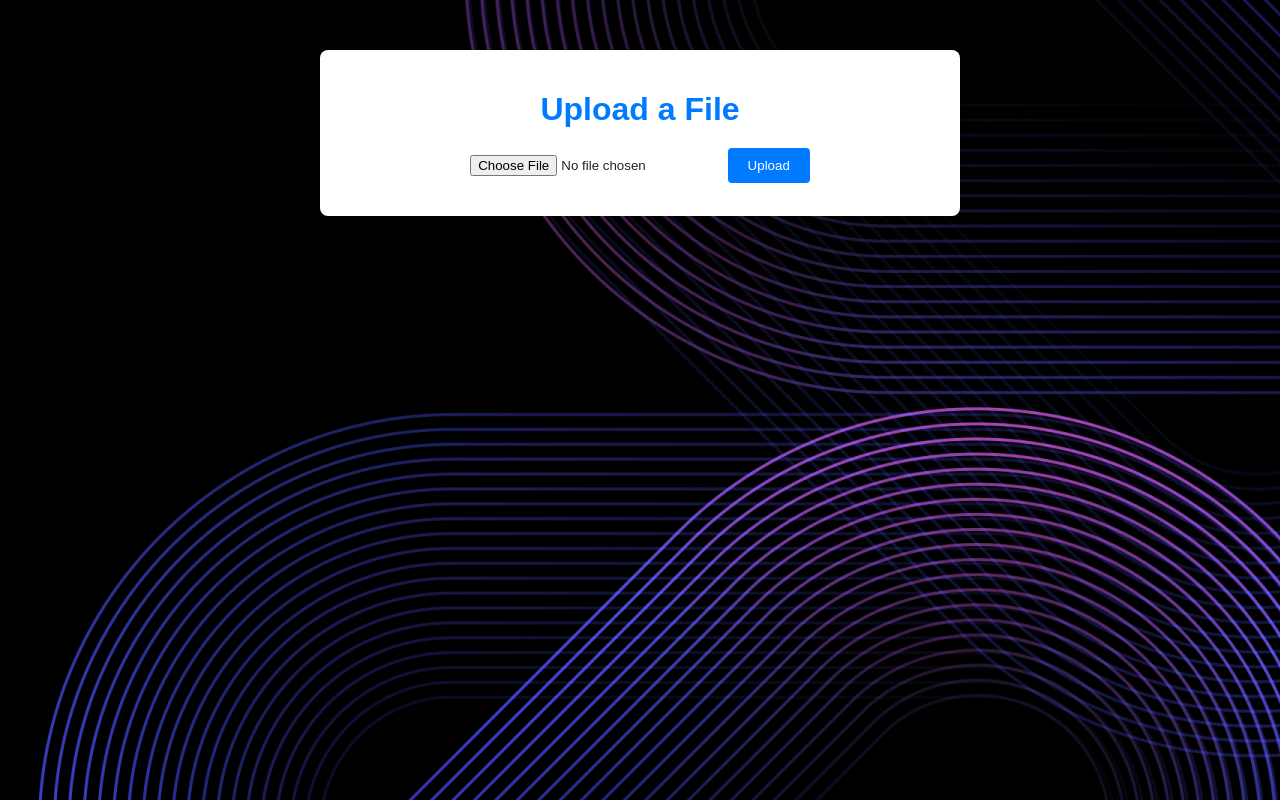
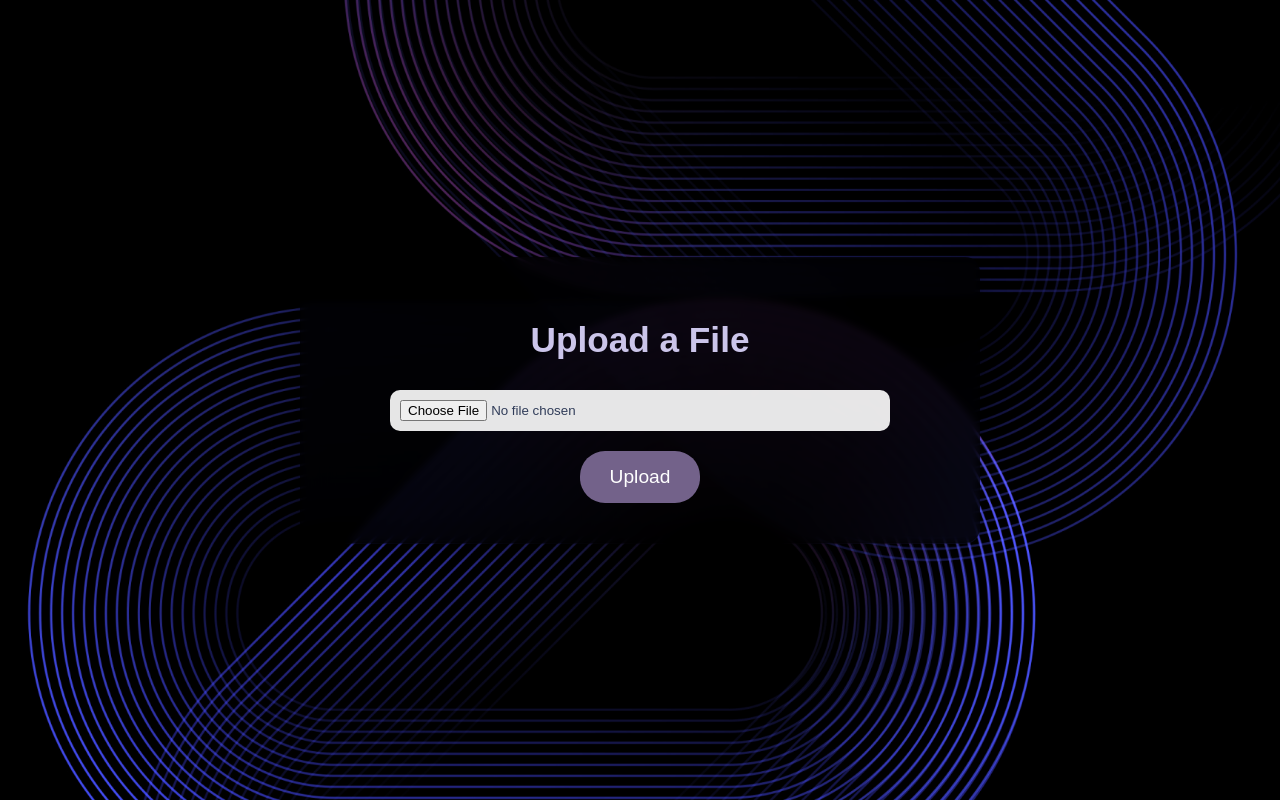
Before and after one commit to BUSH222/inno-hack, a Flask app: page /commit_new in a window 1280 px wide. Run offline with Flask 3, Linux system fonts and the light colour scheme.

Commit message:
endpoint 2

```diff
--- a/static/commit_new.css
+++ b/static/commit_new.css
@@ -1,40 +1,83 @@
 body {
     background-image: url('/static/background.png');
     font-family: Arial, sans-serif;
-    background-color: #f8f9fa;
+    background-size: cover;
     margin: 0;
     padding: 0;
-    color: #212529;
+    color: #EAEAEA;
+    display: flex;
+    justify-content: center;
+    align-items: center;
+    height: 100vh;
 }
 
 .container {
     max-width: 600px;
-    margin: 50px auto;
-    padding: 20px;
-    background-color: #ffffff;
-    box-shadow: 0 0 10px rgba(0, 0, 0, 0.1);
-    border-radius: 8px;
+    width: 100%;
+    margin: 0 auto;
+    padding: 40px;
+    background-color: rgba(0, 0, 0, 0.7);
+    box-shadow: 0 8px 25px rgba(0, 0, 0, 0.4);
+    border-radius: 15px;
     text-align: center;
+    backdrop-filter: blur(5px);
 }
 
 h1 {
-    color: #007bff;
+    color: #CBC5EA;
+    margin-bottom: 30px;
+    font-size: 2.2em;
+}
+
+.form-group {
     margin-bottom: 20px;
+    display: flex;
+    flex-direction: column;
+    align-items: center;
+}
+
+label {
+    color: #CBC5EA;
+    font-size: 1.2em;
+    margin-bottom: 10px;
 }
 
 input[type="file"] {
-    margin-bottom: 20px;
+    padding: 10px;
+    border-radius: 10px;
+    border: none;
+    background-color: rgba(255, 255, 255, 0.9);
+    color: #313D5A;
+    width: 80%;
+    cursor: pointer;
+    transition: background-color 0.3s ease;
+}
+
+input[type="file"]:hover {
+    background-color: rgba(255, 255, 255, 1);
 }
 
 button {
-    background-color: #007bff;
+    background-color: #73628A;
     color: white;
     border: none;
-    padding: 10px 20px;
+    padding: 15px 30px;
     cursor: pointer;
-    border-radius: 4px;
+    border-radius: 25px;
+    font-size: 1.2em;
+    margin-top: 20px;
+    transition: background-color 0.3s ease;
 }
 
 button:hover {
-    background-color: #0056b3;
+    background-color: #CBC5EA;
 }
+
+button:active {
+    background-color: #313D5A;
+}
+
+button:focus {
+    outline: none;
+    box-shadow: 0 0 10px #CBC5EA;
+}
```
